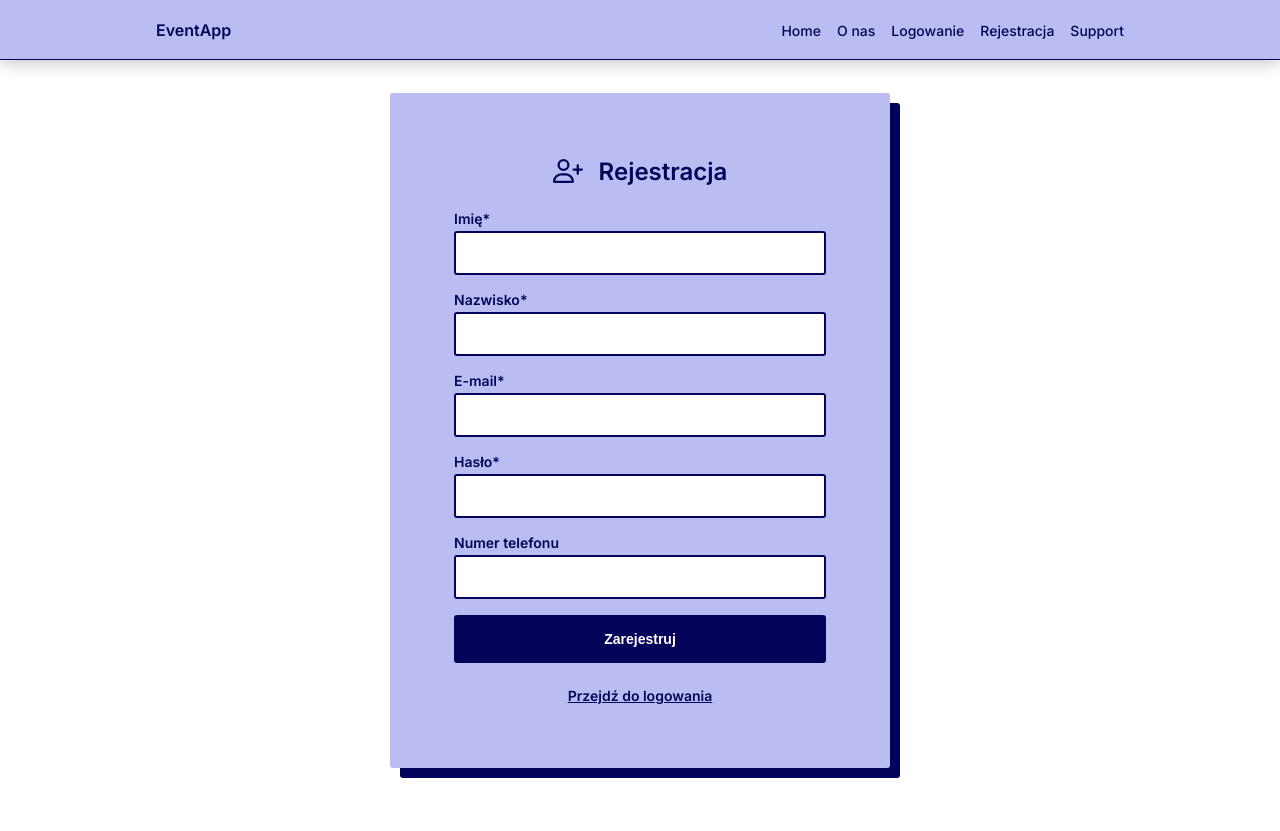
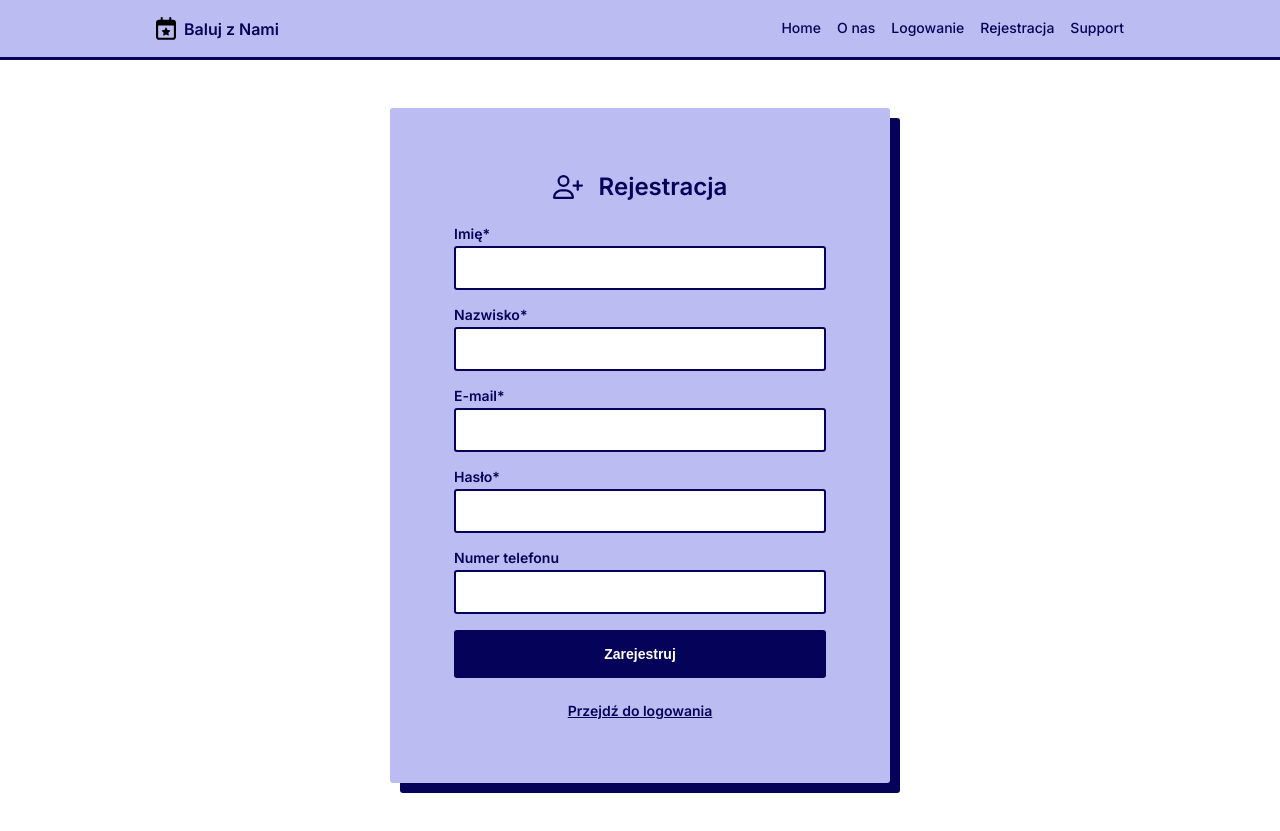
Before and after one commit to matizzmatiza/event-app, a Next.js app: page /register in a window 1280 px wide. Before the commit the page ends 800 px from the top, so only its background shows below. Built offline with nearby package versions, Linux system fonts and the light colour scheme.

Commit message:
added mobile menu

```diff
--- a/src/app/layout.tsx
+++ b/src/app/layout.tsx
@@ -12,7 +12,7 @@ export default function RootLayout({
   children: React.ReactNode
 }) {
   return (
-    <html lang="en">
+    <html lang="pl">
       <body>
         <HeaderPublic />
         {children}
--- a/src/common/components/header-public.tsx
+++ b/src/common/components/header-public.tsx
@@ -1,29 +1,53 @@
+"use client";
+
 import Link from 'next/link';
 import styles from '../../styles/header.module.scss';
+import React, { useState } from 'react';
 
 export function HeaderPublic() {
+    const [menuOpen, setMenuOpen] = useState(false);
+
+    const openMenu = () => {
+        setMenuOpen(true)
+    }
+
+    const closeMenu = () => {
+        setMenuOpen(false)
+    }
+
     return (
         <>
             <header className={styles.header}>
                 <div className={styles.wrapper}>
-                    <Link className={styles.logo} href="/">EventApp</Link>
-                    <ul className={styles.menu}>
-                        <li className={styles['menu-item']}>
-                            <Link href="/">Home</Link>
+                    <Link className={styles.logo} href="/" onClick={closeMenu}>
+                    <svg xmlns="http://www.w3.org/2000/svg" width="20" viewBox="0 0 448 512"><path d="M128 0c13.3 0 24 10.7 24 24l0 40 144 0 0-40c0-13.3 10.7-24 24-24s24 10.7 24 24l0 40 40 0c35.3 0 64 28.7 64 64l0 16 0 48 0 256c0 35.3-28.7 64-64 64L64 512c-35.3 0-64-28.7-64-64L0 192l0-48 0-16C0 92.7 28.7 64 64 64l40 0 0-40c0-13.3 10.7-24 24-24zM400 192L48 192l0 256c0 8.8 7.2 16 16 16l320 0c8.8 0 16-7.2 16-16l0-256zM233.3 242.9l23.6 47.8 52.7 7.7c8.5 1.2 11.9 11.7 5.8 17.7l-38.2 37.2 9 52.5c1.5 8.5-7.5 15-15.1 11L224 392l-47.2 24.8c-7.6 4-16.5-2.5-15.1-11l9-52.5-38.2-37.2c-6.2-6-2.8-16.5 5.8-17.7l52.7-7.7 23.6-47.8c3.8-7.7 14.8-7.7 18.7 0z"/></svg>
+                    Baluj z Nami
+                    </Link>
+                    <ul className={`${styles.menu} ${menuOpen ? styles.active : ''}`}>
+                        <li className={styles['menu-item-button']}>
+                            <button className={styles['menu-button']} onClick={closeMenu}>
+                                <svg xmlns="http://www.w3.org/2000/svg" width="20" fill="#ffffff" viewBox="0 0 384 512"><path d="M342.6 150.6c12.5-12.5 12.5-32.8 0-45.3s-32.8-12.5-45.3 0L192 210.7 86.6 105.4c-12.5-12.5-32.8-12.5-45.3 0s-12.5 32.8 0 45.3L146.7 256 41.4 361.4c-12.5 12.5-12.5 32.8 0 45.3s32.8 12.5 45.3 0L192 301.3 297.4 406.6c12.5 12.5 32.8 12.5 45.3 0s12.5-32.8 0-45.3L237.3 256 342.6 150.6z"/></svg>
+                            </button>
                         </li>
                         <li className={styles['menu-item']}>
-                            <Link href="/">O nas</Link>
+                            <Link href="/" onClick={closeMenu}>Home</Link>
                         </li>
                         <li className={styles['menu-item']}>
-                            <Link href="/login">Logowanie</Link>
+                            <Link href="/" onClick={closeMenu}>O nas</Link>
                         </li>
                         <li className={styles['menu-item']}>
-                            <Link href="/register">Rejestracja</Link>
+                            <Link href="/login" onClick={closeMenu}>Logowanie</Link>
                         </li>
                         <li className={styles['menu-item']}>
-                            <Link href="/">Support</Link>
+                            <Link href="/register" onClick={closeMenu}>Rejestracja</Link>
+                        </li>
+                        <li className={styles['menu-item']}>
+                            <Link href="/" onClick={closeMenu}>Support</Link>
                         </li>
                     </ul>
+                    <button className={styles['menu-button']} onClick={openMenu}>
+                        <svg xmlns="http://www.w3.org/2000/svg" width="20" viewBox="0 0 448 512"><path d="M0 96C0 78.3 14.3 64 32 64l384 0c17.7 0 32 14.3 32 32s-14.3 32-32 32L32 128C14.3 128 0 113.7 0 96zM0 256c0-17.7 14.3-32 32-32l256 0c17.7 0 32 14.3 32 32s-14.3 32-32 32L32 288c-17.7 0-32-14.3-32-32zM192 416c0 17.7-14.3 32-32 32L32 448c-17.7 0-32-14.3-32-32s14.3-32 32-32l128 0c17.7 0 32 14.3 32 32z"/></svg>
+                    </button>
                 </div>
             </header>
             <div className={styles.divider}></div>
--- a/src/styles/header.module.scss
+++ b/src/styles/header.module.scss
@@ -8,11 +8,12 @@
     display: flex;
     justify-content: center;
     align-items: center;
-    border-bottom: 1px solid var(--darkblue);
-    box-shadow: 0 0 20px 0px rgba(0, 0, 0, .3);
+    border-bottom: 3px solid var(--darkblue);
+    //box-shadow: 0 0 20px 0px rgba(0, 0, 0, .3);
 }
 
 .wrapper {
+    position: relative;
     max-width: 1000px;
     width: 100%;
     display: flex;
@@ -22,6 +23,10 @@
 }
 
 .logo {
+    display: flex;
+    justify-content: center;
+    align-items: center;
+    gap: 0.5rem;
     text-decoration: none;
     color: var(--darkblue);
     font-weight: 600;
@@ -31,6 +36,19 @@
     display: flex;
     gap: 1rem;
     list-style: none;
+    @media screen and (max-width: 768px) {
+        position: fixed;
+        top: 0;
+        right: 0;
+        background-color: var(--darkblue);
+        height: 100svh;
+        padding: 1rem 1rem 1rem 2rem;
+        flex-direction: column;
+        max-width: 250px;
+        width: 100%;
+        transform: translateX(100%);
+        transition: all .3s ease-in-out;
+    }
 }
 
 .menu-item a {
@@ -38,9 +56,33 @@
     font-size: 14px;
     color: var(--darkblue);
     font-weight: 500;
+    @media screen and (max-width: 768px) {
+        color: var(--white);
+    }
 }
 
 .divider {
     width: 100%;
     height: 60px;
 }
+
+.menu-button {
+    background: none;
+    border: none;
+    cursor: pointer;
+    display: none;
+    justify-content: center;
+    align-items: center;
+    @media screen and (max-width: 768px) {
+        display: flex;
+    }
+}
+
+.menu-item-button {
+    display: flex;
+    justify-content: flex-end;
+}
+
+.active {
+    transform: translateX(0);
+}
--- a/src/styles/login.module.scss
+++ b/src/styles/login.module.scss
@@ -4,7 +4,7 @@
     display: flex;
     justify-content: center;
     align-items: center;
-    padding: 1rem;
+    padding: 3rem 1rem;
 }
 
 .wrapper {
--- a/src/styles/register.module.scss
+++ b/src/styles/register.module.scss
@@ -4,7 +4,7 @@
     display: flex;
     justify-content: center;
     align-items: center;
-    padding: 1rem;
+    padding: 3rem 1rem;
 }
 
 .wrapper {
```
